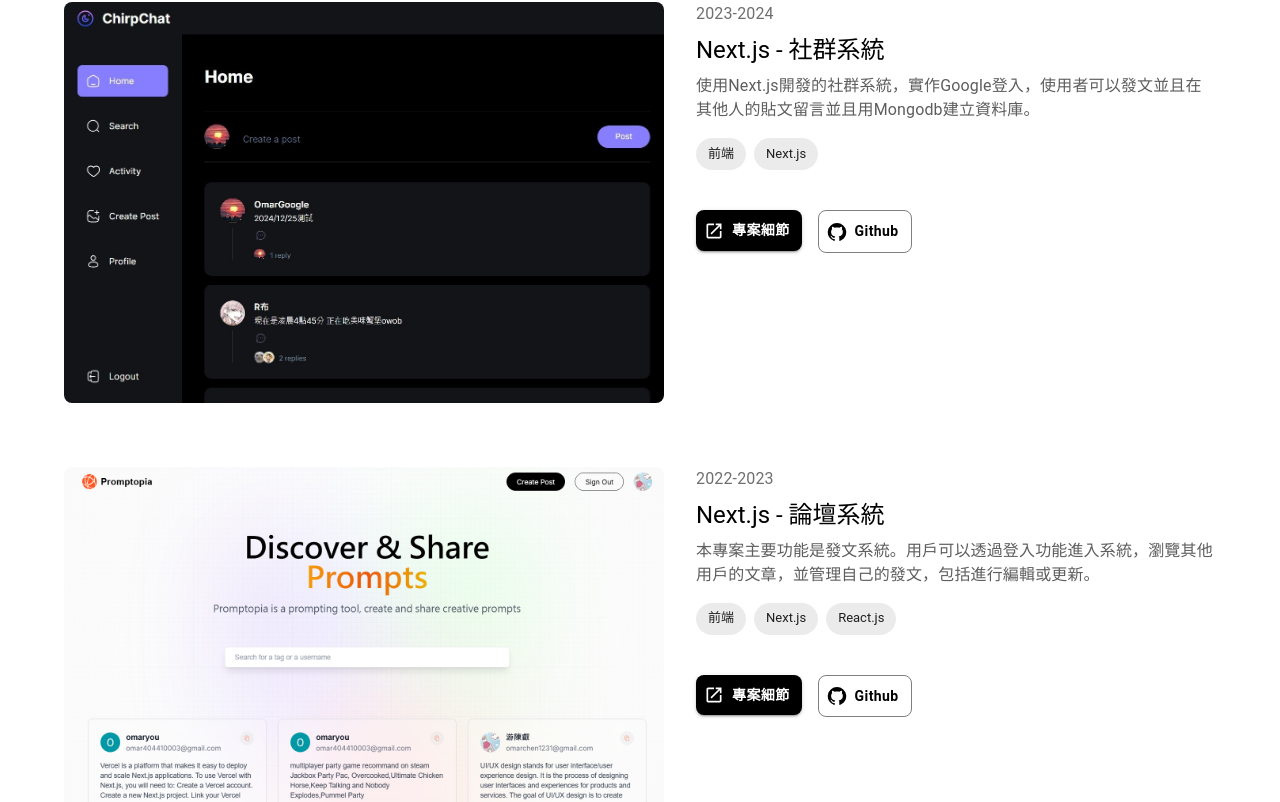
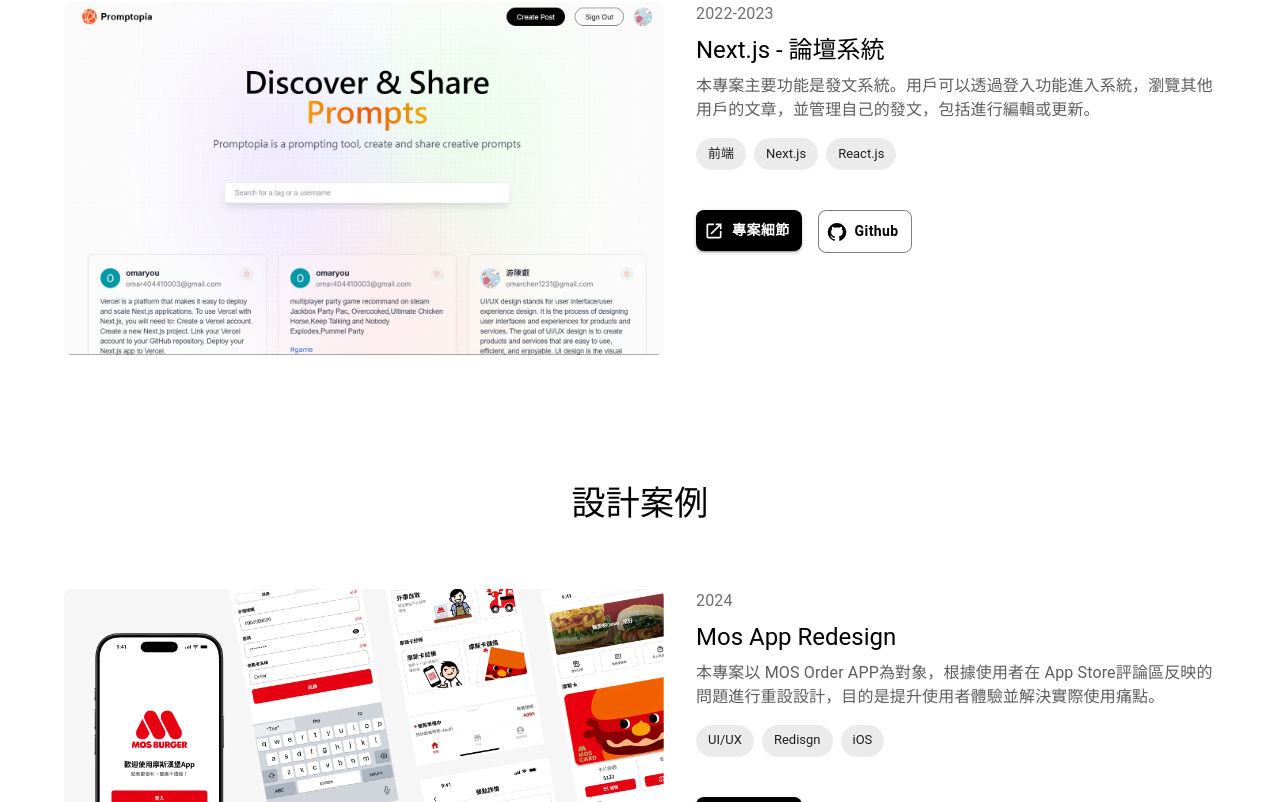
Before and after one commit to omar2245/portfolio, a Next.js app: page /portfolio in a window 1280 px wide. Shown: the part 1898-2700 px from the top of the page. Built offline with nearby package versions, Linux system fonts and the light colour scheme.

Commit message:
Update page.js

```diff
--- a/src/app/portfolio/page.js
+++ b/src/app/portfolio/page.js
@@ -131,17 +131,6 @@
             githubLink="https://github.com/omar2245/social-media"
           />
           <ProjectCard
-            time={"2023-2024"}
-            imgSrc={"/asset/threads.jpeg"}
-            title={"Next.js - 社群系統"}
-            content={
-              "使用Next.js開發的社群系統，實作Google登入，使用者可以發文並且在其他人的貼文留言並且用Mongodb建立資料庫。"
-            }
-            tags={["前端", "Next.js"]}
-            link="https://chirpchat-p8idegidq-omar2245.vercel.app/"
-            githubLink="https://github.com/omar2245/ChirpChat"
-          />
-          <ProjectCard
             time={"2022-2023"}
             imgSrc={"/asset/promptopia.png"}
             title={"Next.js - 論壇系統"}
```
